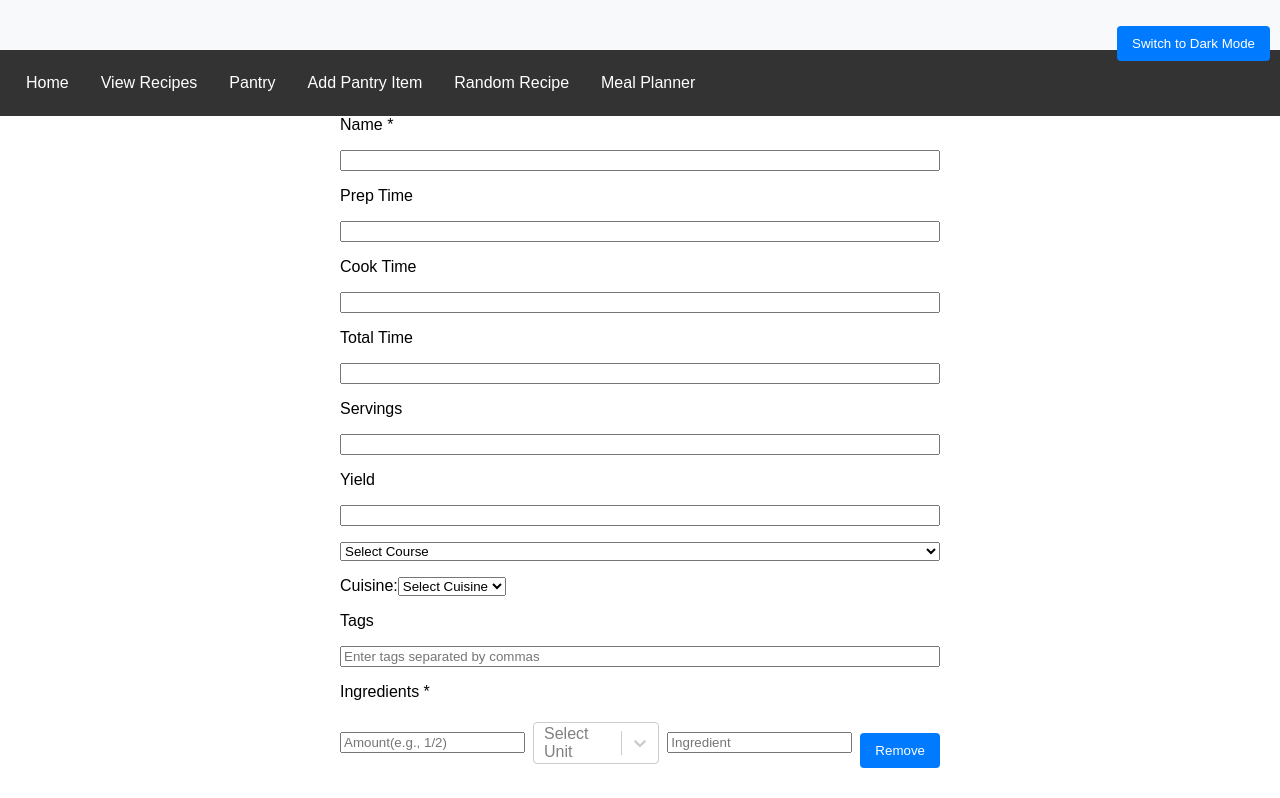
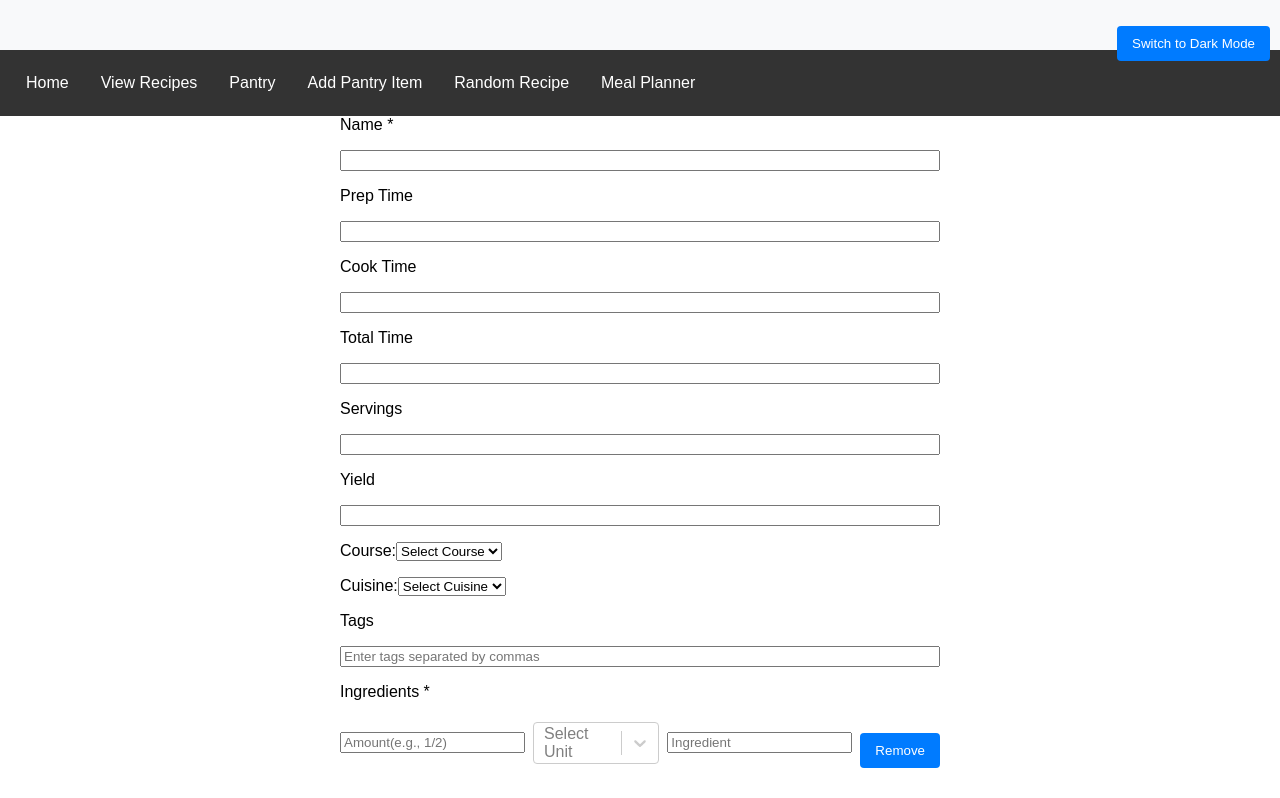
Before and after one commit to O-KenneDevWorks/RecipeStore, a React (Create React App) app in the folder web-app/: page /add-recipe in a window 1280 px wide. Shown: the top 798 px of the page. Built offline with nearby package versions, Linux system fonts and the light colour scheme.

Commit message:
Update Add_Recipe.js

```diff
--- a/web-app/src/components/Add_Recipe.js
+++ b/web-app/src/components/Add_Recipe.js
@@ -198,6 +198,8 @@ const AddRecipeForm = () => {
             <label>Yield</label>
             <input type="text" name="yield" value={recipeData.yield} onChange={handleChange} />
 
+            <label>
+                Course:
                 <select name="course" value={recipeData.course} onChange={handleChange} required>
                     <option value="">Select Course</option>
                     <option value="Main Course">Main Course</option>
@@ -208,7 +210,7 @@ const AddRecipeForm = () => {
                     <option value="Dessert">Dessert</option>
                     <option value="Breakfast">Breakfast</option>
                 </select>
-
+            </label>
             <label>
                 Cuisine:
                 <select name="cuisine" value={recipeData.cuisine} onChange={handleChange} required>
```
Lines whose indentation alone changed are shown as unchanged.
